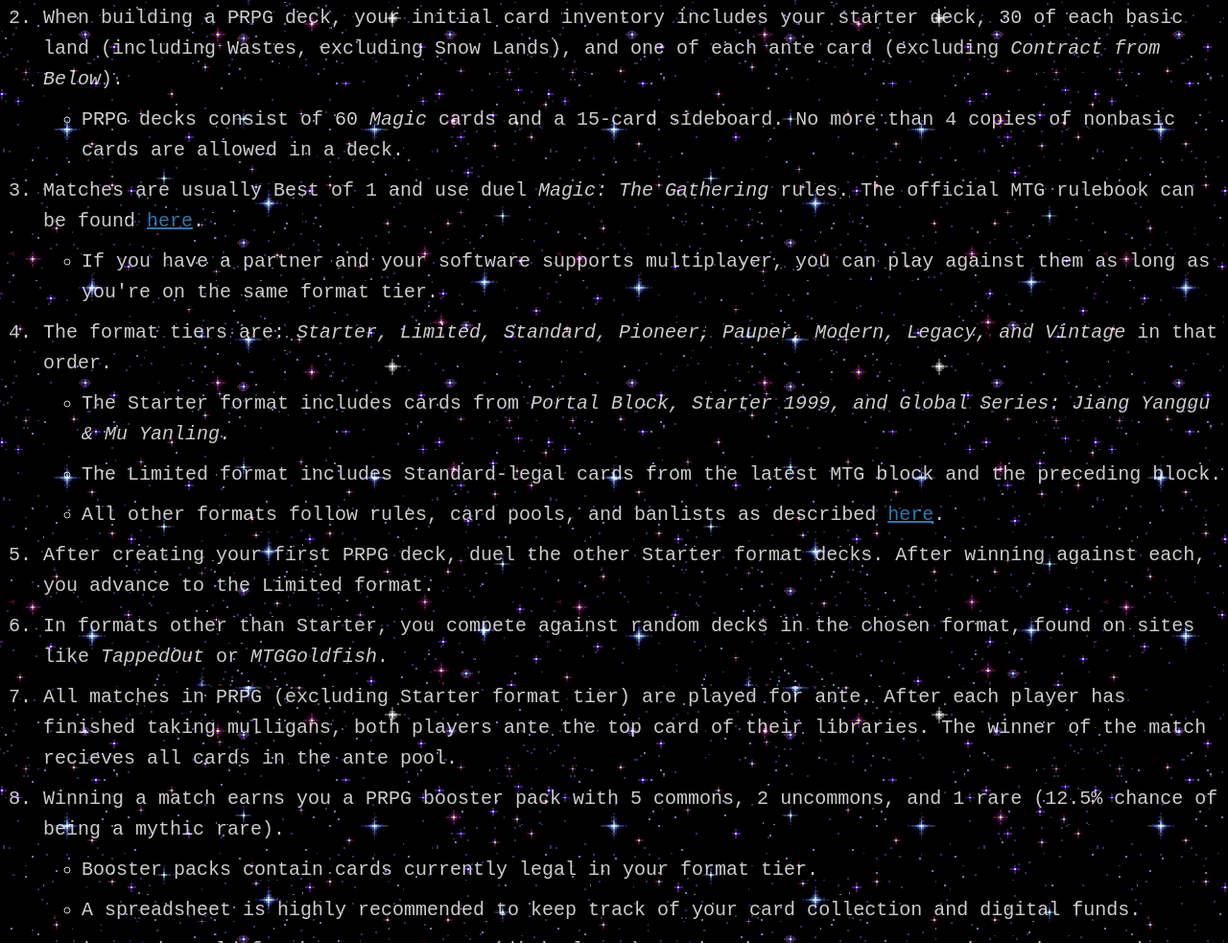
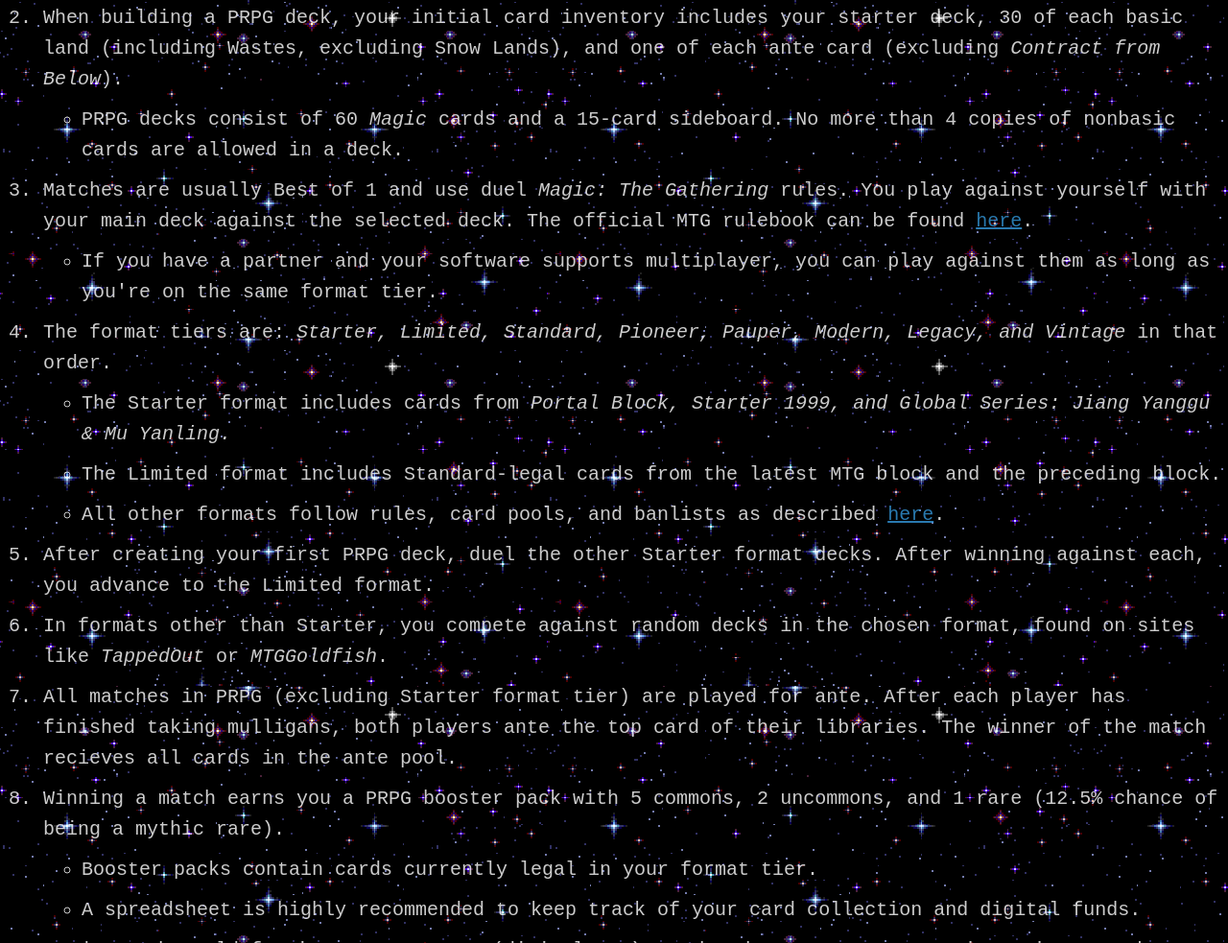
Before and after one commit to Darthseid/PlaytestRPG, a plain HTML site: page index.html in a window 1280 px wide. Shown: the part 1826-2809 px from the top of the page at 96% size. Drawn offline with Linux system fonts and the light colour scheme.

Commit message:
Clarified how playing works.

```diff
--- a/index.html
+++ b/index.html
@@ -43,7 +43,7 @@
                     <ul>
                         <li>PRPG decks consist of 60 <span class="italic">Magic</span> cards and a 15-card sideboard. No more than 4 copies of nonbasic cards are allowed in a deck.</li>
                     </ul>
-                    <li>Matches are usually Best of 1 and use duel <span class="italic">Magic: The Gathering </span> rules. The official MTG rulebook can be found <a href="https://magic.wizards.com/en/rules">here</a>.</li>
+                    <li>Matches are usually Best of 1 and use duel <span class="italic">Magic: The Gathering </span> rules.  You play against yourself with your main deck against the selected deck. The official MTG rulebook can be found <a href="https://magic.wizards.com/en/rules">here</a>.</li>
                     <ul>
                         <li>If you have a partner and your software supports multiplayer, you can play against them as long as you're on the same format tier.</li>
                         <!----<li>A separate EDH campaign will be described below.</li> -->
```
